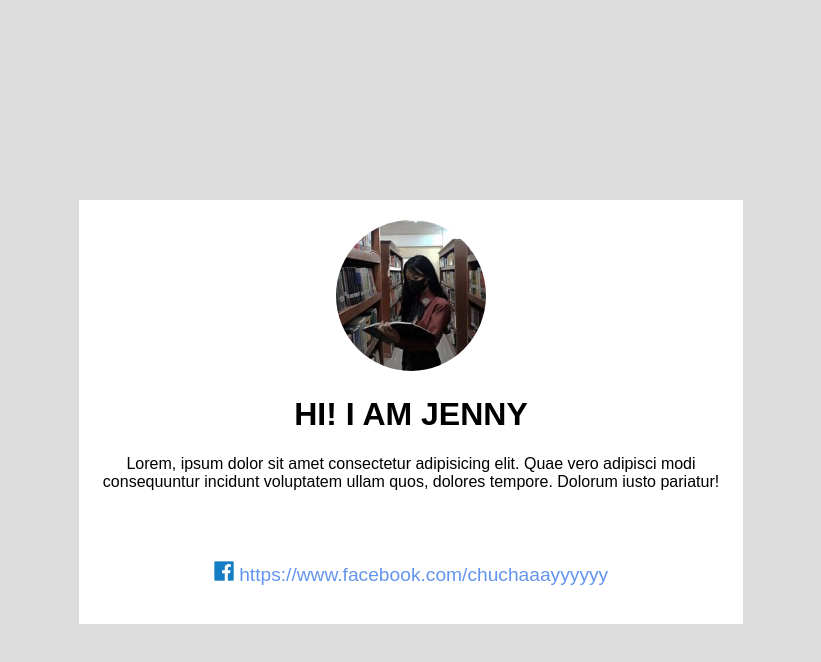
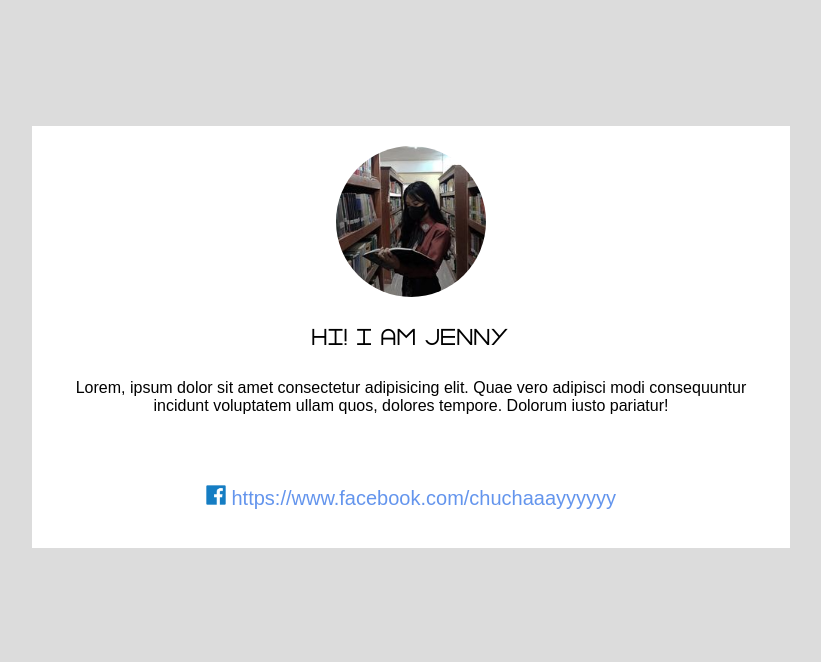
Before and after one commit to Chayy04/act, a plain HTML site: page index.html in a window 1280 px wide. Shown: the whole page, without its empty margins (229-1050 px from the left). Drawn offline with Linux system fonts and the light colour scheme.

Commit message:
Succesfully Finished the Act

```diff
--- a/style.css
+++ b/style.css
@@ -1,17 +1,21 @@
 body{
     background-color:gainsboro;
-    font-family: Arial, Helvetica, sans-serif;
-    color:black;
+    font-family: Arial;
 }
 
 .container{
+    font-family: Arial;
     background-color: white;
     padding: 20px;
-    margin-top: 200px;
-    margin-bottom: 100px;
-    margin-left: 300px;
-    margin-right: 300px;
+    margin-top: 10%;
+    margin-bottom: 10%;
+    margin-left: 20%;
+    margin-right: 20%;
     text-align: center;
+}
+
+h1{
+    font-family: 'Gasalt-black';
 }
 
 .name{
@@ -25,19 +29,24 @@ body{
 }
 
 .fb_link{
-    border:solid white 1px;
+    font-family: Arial;
+    padding-left: 40px;
+    padding-right: 40px;
+    padding-top: 10px;
+    padding-bottom: 10px;
+    font-size: 20px;
     color: cornflowerblue;
     text-decoration: none;
-    font-size: larger;
 }
 
 .fb_link:hover{
-    border: solid cornflowerblue 1px;
-    padding-left: 30px;
-    padding-right: 30px;
+    font-family: Arial, Helvetica, sans-serif;
+    padding-left: 40px;
+    padding-right: 40px;
     padding-top: 10px;
     padding-bottom: 10px;
     background-color: cornflowerblue;
+    margin: 200px;
     color: white;
     border-radius: 30px;
 }
@@ -45,3 +54,8 @@ body{
 .facebook_icon{
     height: 20px;
 }
+
+@font-face{
+    font-family: 'Gasalt-black';
+    src: url(/fonts/Gasalt-Black.ttf);
+}
```
Also changed, not shown: fonts/Gasalt-Black.ttf (added), fonts/Gasalt-Regular.ttf (added), fonts/Gasalt-Thin.ttf (added).
